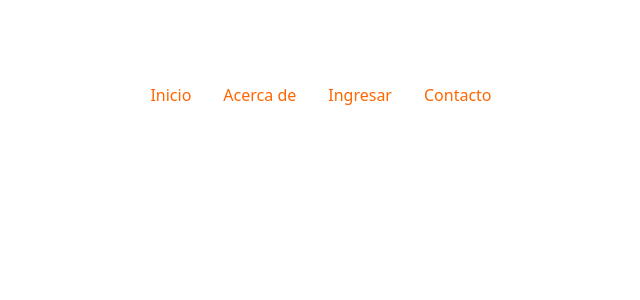
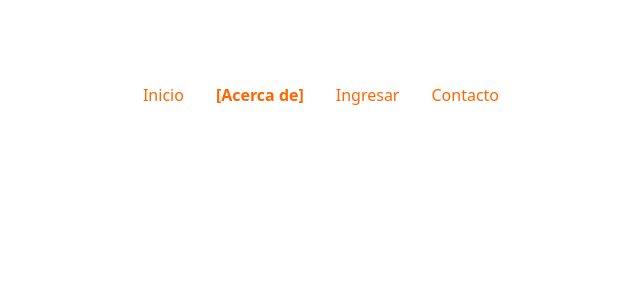
Before and after one commit to D31V1X/BigDataApp, a Flask app: page / in a window 1280 px wide. Shown: the top 300 px of the page, without its empty margins (319-959 px from the left). Run offline with Flask 3, Linux system fonts and the light colour scheme.

Commit message:
Add files via upload

```diff
--- a/templates/index.html
+++ b/templates/index.html
@@ -17,13 +17,13 @@
                             <a class="nav-link active" aria-current="page" style="color: #ff6600;" href="{{ url_for('index') }}">Inicio</a>
                         </li>
                         <li class="nav-item">
-                            <a class="nav-link" style="color: #ff6600;" href="{{ url_for('gestion_mongoDB') }}">Acerca de</a>
+                            <a class="nav-link" style="color: #ff6600;" href="{{ url_for('about') }}"><b>[Acerca de]</b></a>
                         </li>
                         <li class="nav-item">
-                            <a class="nav-link" style="color: #ff6600;"href="{{ url_for('gestion_mysql') }}"  >Ingresar</a>
+                            <a class="nav-link" style="color: #ff6600;"href="{{ url_for('login') }}"  >Ingresar</a>
                         </li>
                         <li class="nav-item">
-                            <a class="nav-link" style="color: #ff6600;" href="{{ url_for('gestion_postgres') }}">Contacto</a>
+                            <a class="nav-link" style="color: #ff6600;" href="{{ url_for('contacto') }}">Contacto</a>
                         </li>
                     </ul>
                 </nav>
```
Also changed, not shown: templates/about.html (+4 -4 lines), templates/contacto.html (+5 -5 lines).
